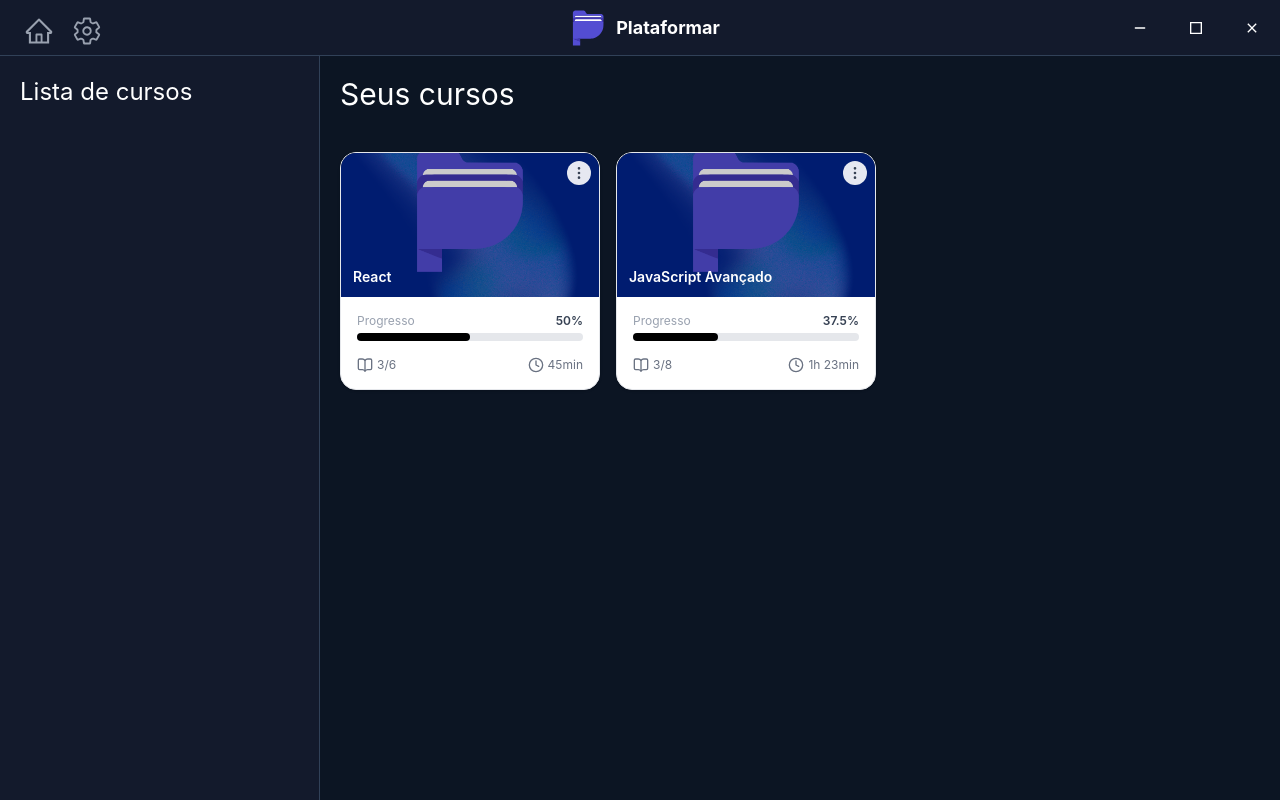
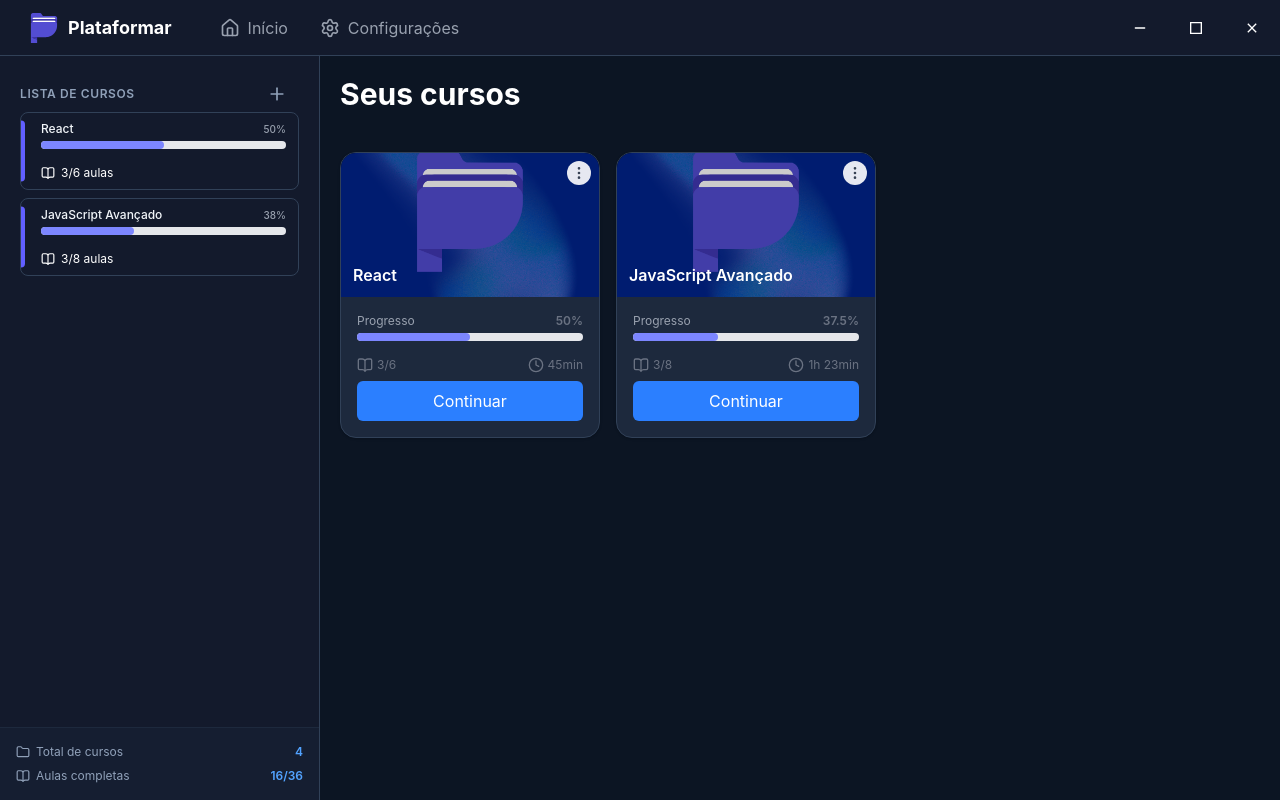
Before and after one commit to lucasvictorm/plataformar, a React (Vite) app: page / in a window 1280 px wide. Both pictures are taken after a click on the button "Importar Pasta". Built offline with nearby package versions, Linux system fonts and the light colour scheme.

Commit message:
melhora o estilo e adiciona `CoursePill`

```diff
--- a/src/App.tsx
+++ b/src/App.tsx
@@ -1,6 +1,5 @@
 import ContainerScreen from "./layout/ContainerScreen";
 import Header from "./components/Header";
-import MainContent from "./components/MainContent";
 import CardUpFolder from "./components/CardUpFolder";
 
 import HomeScreen from "./layout/HomeScreen";
--- a/src/components/CourseCard/index.tsx
+++ b/src/components/CourseCard/index.tsx
@@ -1,6 +1,7 @@
 import { MoreVertical, BookOpen, Clock } from "lucide-react";
 import Default from "../../assets/default_course.png";
-import ProgressBar from "../ProgressBar";
+import ProgressBar from "../../ui/ProgressBar";
+import Button from "../Button";
 
 type Props = {
   title: string;
@@ -33,7 +34,7 @@ const CourseCard = ({
   let formatedDuration = formatDuration(duration);
 
   return (
-    <div className="w-65 bg-white rounded-2xl border border-gray-200 shadow-sm overflow-hidden">
+    <div className="w-65 bg-slate-800 border border-slate-700 hover:border-slate-600 transition-all group rounded-2xl shadow-sm overflow-hidden">
       {/* Imagem */}
       <div className="relative h-36 bg-black">
         <img
@@ -46,7 +47,7 @@ const CourseCard = ({
           <MoreVertical size={16} className="text-gray-700" />
         </button>
 
-        <h2 className="absolute bottom-3 left-3 right-3 text-white text-sm font-semibold leading-tight">
+        <h2 className="absolute bottom-3 left-3 right-3 text-white text-md font-semibold leading-tight">
           {title}
         </h2>
       </div>
@@ -56,13 +57,13 @@ const CourseCard = ({
         {/* Progresso */}
         <div className="flex justify-between text-xs mb-1">
           <span className="text-gray-400">Progresso</span>
-          <span className="text-gray-700 font-semibold">{porcCompleted}%</span>
+          <span className="text-gray-500 font-semibold">{porcCompleted}%</span>
         </div>
 
-        <ProgressBar size={porcCompleted} />
+        <ProgressBar size={porcCompleted} className="bg-indigo-400" />
 
         {/* Rodapé */}
-        <div className="flex justify-between text-gray-500 text-xs">
+        <div className="flex justify-between text-gray-500 text-xs mb-2">
           <div className="flex items-center gap-1">
             <BookOpen size={16} />
             <span>
@@ -75,6 +76,7 @@ const CourseCard = ({
             <span>{formatedDuration}</span>
           </div>
         </div>
+        <Button title="Continuar" onClick={() => {}} />
       </div>
     </div>
   );
--- /dev/null
+++ b/src/components/CoursePill/index.tsx
@@ -0,0 +1,46 @@
+import { BookOpen } from "lucide-react";
+import ProgressBar from "../../ui/ProgressBar";
+
+interface Props {
+  title: string;
+  totalLessons: number;
+  completedLessons: number;
+}
+
+function getPorcCompleted(completed: number, total: number): number {
+  return Math.round((completed / total) * 100);
+}
+
+export function CoursePill({ title, totalLessons, completedLessons }: Props) {
+  const progress = getPorcCompleted(completedLessons, totalLessons);
+
+  return (
+    <div className="relative flex items-center gap-3 bg-background-main rounded-lg px-3 py-2 border border-slate-700 hover:bg-slate-700/40 hover:shadow-sm transition-all cursor-pointer">
+      {/* Barra lateral */}
+      <div className="absolute left-0 top-1/2 -translate-y-1/2 h-4/5 w-1 rounded-r-full bg-indigo-500" />
+
+      <div className="flex-1 min-w-0 space-y-1 pl-2">
+        <div className="flex items-center justify-between gap-1">
+          <h4 className="font-medium text-xs text-slate-100 truncate">
+            {title}
+          </h4>
+          <span className="text-[10px] text-gray-400 font-medium">
+            {progress}%
+          </span>
+        </div>
+
+        <ProgressBar size={progress} className="bg-indigo-400" />
+        <div className="flex items-center gap-1.5 text-xs text-muted-foreground text-white">
+          {" "}
+          <BookOpen className="h-3.5 w-3.5" />{" "}
+          <span>
+            {" "}
+            {completedLessons}/{totalLessons} aulas{" "}
+          </span>{" "}
+        </div>
+      </div>
+    </div>
+  );
+}
+
+export default CoursePill;
--- a/src/components/Header/index.tsx
+++ b/src/components/Header/index.tsx
@@ -3,8 +3,9 @@ import { MdOutlineClose, MdOutlineSquare } from "react-icons/md";
 import ActionButton from "../ActionButton";
 import { FiMinus } from "react-icons/fi";
 import MainButton from "../MainButton";
-import { AiFillHome, AiOutlineHome } from "react-icons/ai";
+
 import PlataformarLogo from "../../assets/plataformar.svg";
+import { House, Settings } from "lucide-react";
 
 type Props = {
   setScreen: () => void;
@@ -13,29 +14,31 @@ type Props = {
 function Header({ setScreen }: Props) {
   return (
     <div className="bg-background-main border-b border-b-slate-700 flex justify-between relative h-14">
-      <div className="text-gray-400 flex gap-6 items-center pl-6">
-        <MainButton onClick={setScreen} fillIcon={<AiFillHome />}>
-          <AiOutlineHome />
-        </MainButton>
-        <MainButton
-          onClick={() => console.log("Config")}
-          fillIcon={<IoSettings />}
-        >
-          <IoSettingsOutline />
-        </MainButton>
-      </div>
-      <div className="absolute left-1/2 -translate-x-1/2 top-1/2 -translate-y-1/2">
-        <div className="flex justify-center items-center">
+      <div className="flex gap-3">
+        <div className="pl-5">
+          <div className="flex h-full justify-center items-center">
             <img
               src={PlataformarLogo}
               alt="Logo Plataformar"
-            className="w-14 h-auto"
+              className="w-12 h-auto"
             />
             <h1 className="text-text-main text-center text-lg font-bold">
               Plataformar
             </h1>
           </div>
         </div>
+        <div className="text-gray-400 flex gap-2 items-center pl-6">
+          <MainButton onClick={setScreen}>
+            <House size={20} />
+            <p className="text-base">Início</p>
+          </MainButton>
+          <MainButton onClick={() => console.log("Config")}>
+            <Settings size={20} />
+            <p className="text-base">Configurações</p>
+          </MainButton>
+        </div>
+      </div>
+
       <div className="text-text-main flex items-center">
         <ActionButton>
           <FiMinus />
--- a/src/components/MainButton/index.tsx
+++ b/src/components/MainButton/index.tsx
@@ -3,34 +3,13 @@ import { useState, type ReactNode } from "react";
 type Props = {
   children: ReactNode;
   onClick: () => void;
-  fillIcon: ReactNode;
 };
 
-function MainButton({ children, onClick, fillIcon }: Props) {
-  const [hover, setHover] = useState<boolean>(false);
-
+function MainButton({ children, onClick }: Props) {
   return (
-    <button
-      onMouseEnter={() => setHover(true)}
-      onMouseLeave={() => setHover(false)}
-      onClick={onClick}
-      className="text-3xl cursor-pointer relative"
-    >
-      <div className="p-2 relative w-6 h-6">
-        <div
-          className={`absolute inset-0 transition-opacity duration-200 ${
-            hover ? "opacity-100" : "opacity-0"
-          }`}
-        >
-          {fillIcon}
-        </div>
-        <div
-          className={`absolute inset-0 transition-opacity duration-200 ${
-            hover ? "opacity-0" : "opacity-100"
-          }`}
-        >
-          {children}
-        </div>
+    <button onClick={onClick} className="text-3xl cursor-pointer">
+      <div className="py-2 px-3 hover:bg-slate-700 transition duration-200 rounded-lg">
+        <div className="flex gap-2 items-center">{children}</div>
       </div>
     </button>
   );
--- a/src/components/Sidebar/index.tsx
+++ /dev/null
@@ -1,11 +0,0 @@
-function Sidebar() {
-  return (
-    <div className="w-1/4 felx-1 bg-background-main border-r border-r-slate-700">
-      <div>
-        <h3 className="text-white p-5 text-2xl">Lista de cursos</h3>
-      </div>
-    </div>
-  );
-}
-
-export default Sidebar;
--- a/src/layout/HomeScreen/index.tsx
+++ b/src/layout/HomeScreen/index.tsx
@@ -1,8 +1,11 @@
 import CourseCard from "../../components/CourseCard";
 import MainContent from "../../components/MainContent";
-import Sidebar from "../../components/Sidebar";
+import Sidebar from "../Sidebar";
 import type { Course } from "../../types/course";
 import CardsGrid from "../CardsGrid";
+import CoursePill from "../../components/CoursePill";
+import MainButton from "../../components/MainButton";
+import { BookOpen, Folder, Plus } from "lucide-react";
 
 type Props = {
   courses: Course[];
@@ -46,9 +49,50 @@ function getTotalLessons(course: Course): number {
 function HomeScreen({ courses }: Props) {
   return (
     <div className="flex flex-1 w-full">
-      <Sidebar />
+      <Sidebar>
+        <div className="flex-1 p-5">
+          <div className="flex items-center justify-between">
+            <h3 className="text-xs font-semibold text-slate-400 uppercase tracking-wider">
+              Lista de cursos
+            </h3>
+            <MainButton onClick={() => {}}>
+              <Plus size={20} color="#90a1b9" />
+            </MainButton>
+          </div>
+          <div className="flex flex-col gap-2">
+            {courses.map((course) => {
+              let finisheds: number = getTotalCompletedLessons(course);
+              let totalLessons = getTotalLessons(course);
+              return (
+                <CoursePill
+                  title={course.name}
+                  completedLessons={finisheds}
+                  totalLessons={totalLessons}
+                />
+              );
+            })}
+          </div>
+        </div>
+        <div className="p-4 border-t border-slate-800 bg-slate-800/30">
+          <div className="flex items-center justify-between text-xs mb-2">
+            <div className="flex items-center gap-1.5 text-slate-400">
+              <Folder className="h-3.5 w-3.5" />
+              <span>Total de cursos</span>
+            </div>
+            <span className="font-semibold text-blue-400">4</span>
+          </div>
+          <div className="flex items-center justify-between text-xs">
+            <div className="flex items-center gap-1.5 text-slate-400">
+              <BookOpen className="h-3.5 w-3.5" />
+              <span>Aulas completas</span>
+            </div>
+            <span className="font-semibold text-blue-400">16/36</span>
+          </div>
+        </div>
+      </Sidebar>
+
       <MainContent>
-        <h1 className="text-white p-5 text-3xl">Seus cursos</h1>
+        <h1 className="text-white p-5 text-3xl font-bold">Seus cursos</h1>
         <CardsGrid>
           {courses.map((course) => {
             let totalTime: number = sumTotalTimeCourse(course);
--- /dev/null
+++ b/src/layout/Sidebar/index.tsx
@@ -0,0 +1,15 @@
+import type { ReactNode } from "react";
+
+type Props = {
+  children: ReactNode;
+};
+
+function Sidebar({ children }: Props) {
+  return (
+    <div className="w-1/4 bg-background-main border-r border-r-slate-700 flex-col flex">
+      {children}
+    </div>
+  );
+}
+
+export default Sidebar;
--- a/src/components/ProgressBar/index.tsx
+++ b/src/ui/ProgressBar/index.tsx
@@ -1,12 +1,13 @@
 type Props = {
   size: number;
+  className: string;
 };
 
-function ProgressBar({ size }: Props) {
+function ProgressBar({ size, className }: Props) {
   return (
     <div className="w-full bg-gray-200 rounded-full h-2 mb-4">
       <div
-        className="bg-black h-2 rounded-full"
+        className={`${className} h-2 rounded-full`}
         style={{ width: `${size}%` }}
       />
     </div>
```
Lines whose indentation alone changed are shown as unchanged.
